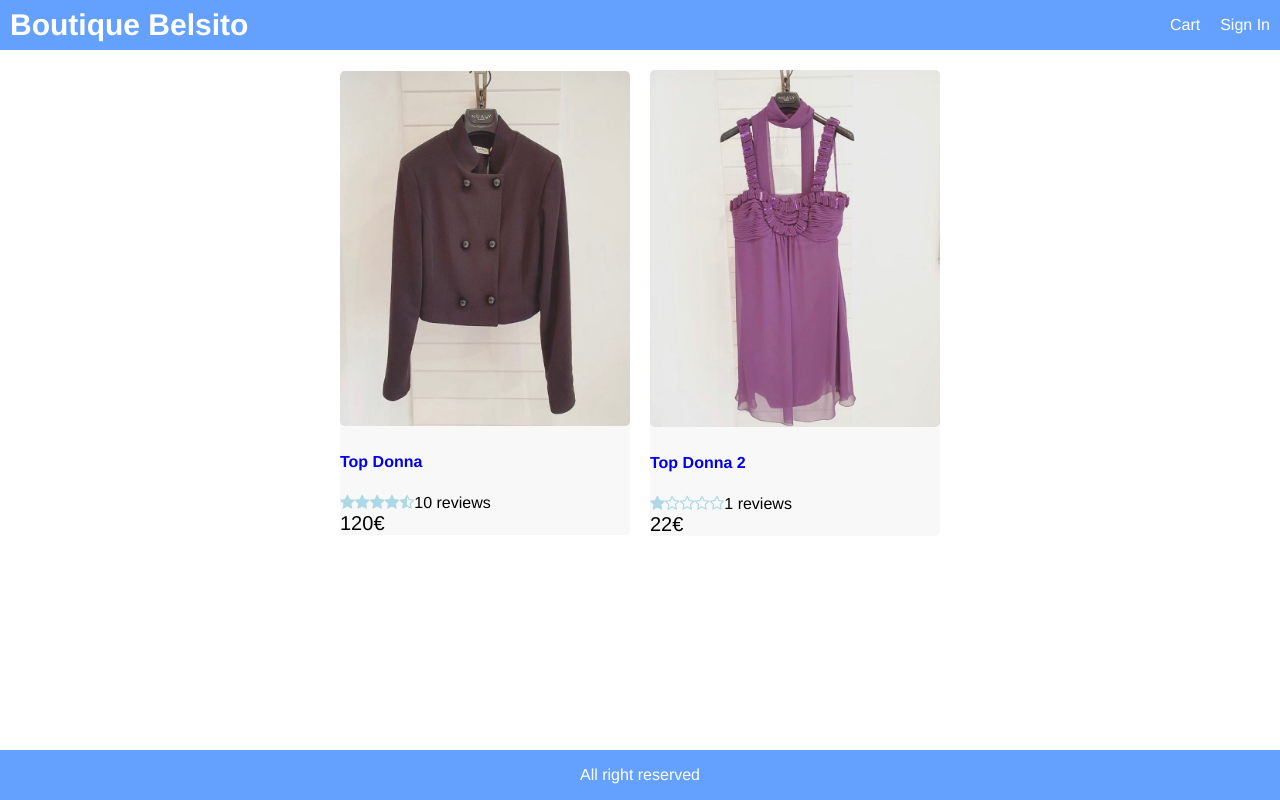
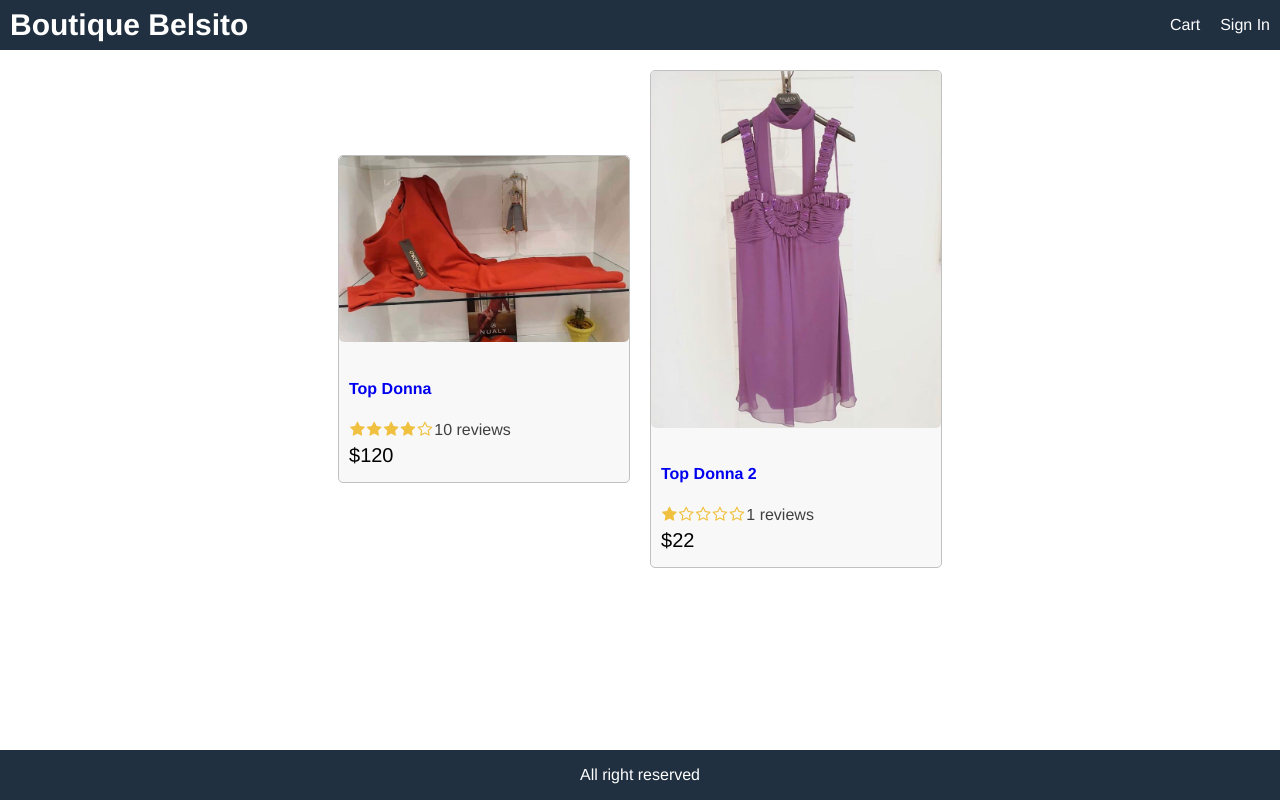
Before and after one commit to Sergio05Rule/BoutiqueBelsito, a React (Create React App) app in the folder frontend/: page / in a window 1280 px wide. Built offline with nearby package versions, Linux system fonts and the light colour scheme.

Commit message:
HomeScreen & ProductScreen (Screens) created, index.css Modified

```diff
--- a/frontend/package.json
+++ b/frontend/package.json
@@ -8,6 +8,7 @@
     "@testing-library/user-event": "^12.2.2",
     "react": "^17.0.1",
     "react-dom": "^17.0.1",
+    "react-router-dom": "^5.2.0",
     "react-scripts": "4.0.0",
     "web-vitals": "^0.2.4"
   },
--- a/frontend/src/App.js
+++ b/frontend/src/App.js
@@ -1,9 +1,11 @@
 import React from 'react';
-import Product from './components/Product';
-import data from './data';
+import { BrowserRouter, Route } from 'react-router-dom';
+import HomeScreen from './screens/HomeScreen';
+import ProductScreen from './screens/ProductScreen';
 
 function App() {
   return (
+    <BrowserRouter>
     <div className="grid-container">
             <header className="row">
                 <div>
@@ -15,18 +17,12 @@
                 </div>
             </header>
             <main>
-                <div className="row center">
-                    {
-                        /* js code!  */
-                        data.products.map( (product) => (
-                            <Product key={product._id} product={product}></Product>
-                        )
-                        )
-                    }
-                </div>
+                <Route path="/product/:id" component={ProductScreen}></Route>
+                <Route path="/" component={HomeScreen} exact></Route>
             </main>
             <footer className="row center">All right reserved</footer>
         </div>
+        </BrowserRouter>
   );
 }
 
--- a/frontend/src/components/Product.js
+++ b/frontend/src/components/Product.js
@@ -1,24 +1,22 @@
 import React from 'react';
 import Rating from './Rating';
 
-export default function Product(propos) {
-    const {product} = propos;
-    return(
+export default function Product(props) {
+  const { product } = props;
+  return (
     <div key={product._id} className="card">
-        <a href={ /* ` -> alt + 9 backtrick literal! */
-            `product/${product._id}` /* Setting url with the product ID */
-            }>
-            <img className="medium" src={product.image} alt={product.name}/>
+      <a href={/* alt+9backtrick literal!, setting url with product._id*/ `/product/${product._id}`}>
+        <img className="medium" src={product.image} alt={product.name} />
       </a>
       <div className="card-body">
-            <a href={ `product/${product._id}`}>
-                <h2> {product.name} </h2>
+        <a href={`/product/${product._id}`}>
+          <h2>{product.name}</h2>
         </a>
         <Rating
           rating={product.rating}
           numReviews={product.numReviews}
         ></Rating>
-            <div className="price">{product.price}€</div>
+        <div className="price">${product.price}</div>
       </div>
     </div>
   );
--- a/frontend/src/data.js
+++ b/frontend/src/data.js
@@ -3,22 +3,26 @@
         {
             _id: '1',
             name: 'Top Donna',
-            image: './images/capo1.jpeg',
+            category: 'Shirts',
+            image: '/images/capo3.jpeg',
             price: 120,
             brand: 'Nike',
-            rating: 4.5,
+            rating: 4,
             numReviews: 10,
             description: 'hight quality product',
+            countInStock: 10,
         },
         {
             _id: '2',
             name: 'Top Donna 2',
-            image: './images/capo2.jpeg',
+            category: 'Shirts',
+            image: '/images/capo2.jpeg',
             price: 22,
             brand: 'Nike',
             rating: 1,
             numReviews: 1 ,
             description: 'hight quality product',
+            countInStock: 0,
         },
     ],
 };
--- a/frontend/src/index.css
+++ b/frontend/src/index.css
@@ -1,116 +1,154 @@
-html{
-  font-size: 62.5%; /* 16px default browser x 62.5 = 10px = 1rem */
+html {
+  font-size: 62.5%; /* 16px x 62.5 = 10px = 1rem */
   box-sizing: border-box;
 }
-body{
-  margin:0;
-  height:100vh; /* full height*/
-  font-size: 1.6rem; /* 16px */
-  font-family: Helvetica, Arial, sans-serif; /* in avaialbility order 1 ifnot2...*/
+body {
+  margin: 0;
+  height: 100vh;
+  font-size: 1.6rem;
+  font-family: Helvetica, Arial, sans-serif;
   -webkit-font-smoothing: antialiased;
   -moz-osx-font-smoothing: grayscale;
 }
-#root{
+#root {
   height: 100%;
 }
-
 /* Layout */
-.grid-container{
-  display: grid; /* grid: new layout system for css*/
+.grid-container {
+  display: grid;
   grid-template-areas:
-      'header'
-      'main'
-      'footer';
-      grid-template-columns: 1fr; /* 1 column only */
-      grid-template-rows: 5rem 1fr 5rem; /* 3 row: header 5rem main 1 fr footer 5rem */
-      height:100%;
-
+    'header'
+    'main'
+    'footer';
+  grid-template-columns: 1fr;
+  grid-template-rows: 5rem 1fr 5rem;
+  height: 100%;
 }
-header{
-  grid-area:header; /* link to template */
-  background-color: #64A1FF;
+header {
+  grid-area: header;
+  background-color: #203040;
 }
-main{
+main {
   grid-area: main;
   padding: 1rem;
 }
-footer{
+footer {
   grid-area: footer;
-  background-color: #64A1FF;
-  color: white;
+  background-color: #203040;
+  color: #ffffff;
 }
-
-/* Common Classes */
-h1{
+/* Common */
+h1 {
   font-size: 1.8rem;
   padding: 1rem 0;
 }
-h2{
+h2 {
   font-size: 1.6rem;
   padding: 1rem 0;
 }
-
-a{
+a {
   text-decoration: none;
 }
-a:hover{
-  color: orange;
+a:hover {
+  color: #ff8000;
 }
-
-/* All Link inside of Header */
-header a{
-  color: white;
+ul {
+  padding: 0;
+  margin: 0;
+  list-style-type: none;
+}
+li {
+  margin-top: 1rem;
+}
+button {
+  padding: 1rem;
+  border-radius: 0.5rem;
+  border: 0.1rem #a4a4a4 solid;
+  font-size: 1.6rem;
+  font-family: Helvetica, Arial, sans-serif;
+  -webkit-font-smoothing: antialiased;
+  -moz-osx-font-smoothing: grayscale;
+  background-color: #f8f8f8;
+  cursor: pointer;
+}
+button:hover {
+  border: 0.1rem #404040 solid;
+}
+button.primary {
+  background-color: #f0c040;
+}
+button.block {
+  width: 100%;
+}
+/* Header */
+header a {
+  color: #ffffff;
   padding: 1rem;
 }
-
-/* link of "brand" class */
-a.brand{
-  color: white;
+a.brand {
+  color: #ffffff;
   font-size: 3rem;
   font-weight: bold;
 }
-.row{
+.row {
   display: flex;
-  flex-wrap: wrap; /* row responsive: if not enough space then split in line*/
-  justify-content: space-between; /* max dist between items in a row */
+  flex-wrap: wrap;
+  justify-content: space-between;
   align-items: center;
 }
-.row.center{
+.row.center {
   justify-content: center;
 }
+.row.top {
+  align-items: flex-start;
+}
+.col-1 {
+  flex: 1 1 25rem;
+}
+.col-2 {
+  flex: 2 1 50rem;
+}
 
-/* Images */
-img{
+/* Image */
+img {
   border-radius: 0.5rem;
 }
-img.medium{
+img.medium {
   max-width: 29rem;
+  width: 100%;
+}
+img.large {
   width: 100%;
 }
 
 /* Card */
-.card{
-  border: 0.1rem gray;
+.card {
+  border: 0.1rem #c0c0c0 solid;
   background-color: #f8f8f8;
   border-radius: 0.5rem;
   margin: 1rem;
 }
-.card.body{
+.card-body {
   padding: 1rem;
 }
-/* for all direct child of card-body */
-.card-body > *{
-  margin-bottom: 0.5; /* space btw items */
+.card-body > * {
+  margin-bottom: 0.5rem;
 }
-.price{
+.price {
   font-size: 2rem;
 }
-
-/* Raiting (all span inside rating */
-.rating{
-  color:lightblue;
-  margin: 01.rem;
+/* Rating */
+.rating span {
+  color: #f0c040;
+  margin: 0.1rem;
 }
-.rating span:last-child{
-  color: black
+.rating span:last-child {
+  color: #404040;
 }
+/* Alert */
+.success {
+  color: #20a020;
+}
+.error {
+  color: #a02020;
+}
--- /dev/null
+++ b/frontend/src/screens/HomeScreen.js
@@ -0,0 +1,15 @@
+import React from 'react';
+import Product from '../components/Product';
+import data from '../data';
+
+export default function HomeScreen() {
+  return (
+    <div>
+      <div className="row center">
+        {data.products.map((product) => (
+          <Product key={product._id} product={product}></Product>
+        ))}
+      </div>
+    </div>
+  );
+}
--- /dev/null
+++ b/frontend/src/screens/ProductScreen.js
@@ -0,0 +1,66 @@
+import React from 'react';
+import { Link } from 'react-router-dom';
+import Rating from '../components/Rating';
+import data from '../data';
+
+export default function ProductScreen(props) {
+  const product = data.products.find((x) => x._id === props.match.params.id);
+  if (!product) {
+    return <div> Product Not Found</div>;
+  }
+  return (
+    <div>
+      <Link to="/">Back to result</Link>
+      <div className="row top">
+        <div className="col-2">
+          <img className="large" src={product.image} alt={product.name}></img>
+        </div>
+        <div className="col-1">
+          <ul>
+            <li>
+              <h1>{product.name}</h1>
+            </li>
+            <li>
+              <Rating
+                rating={product.rating}
+                numReviews={product.numReviews}
+              ></Rating>
+            </li>
+            <li>Pirce : ${product.price}</li>
+            <li>
+              Description:
+              <p>{product.description}</p>
+            </li>
+          </ul>
+        </div>
+        <div className="col-1">
+          <div className="card card-body">
+            <ul>
+              <li>
+                <div className="row">
+                  <div>Price</div>
+                  <div className="price">${product.price}</div>
+                </div>
+              </li>
+              <li>
+                <div className="row">
+                  <div>Status</div>
+                  <div>
+                    {product.countInStock > 0 ? (
+                      <span className="success">In Stock</span>
+                    ) : (
+                      <span className="error">Unavailable</span>
+                    )}
+                  </div>
+                </div>
+              </li>
+              <li>
+                <button className="primary block">Add to Cart</button>
+              </li>
+            </ul>
+          </div>
+        </div>
+      </div>
+    </div>
+  );
+}
```
Also changed, not shown: frontend/src/capo1.jpeg (deleted), 1 other file (tests, documents, lock files or other folders). Lines whose indentation alone changed are shown as unchanged.
